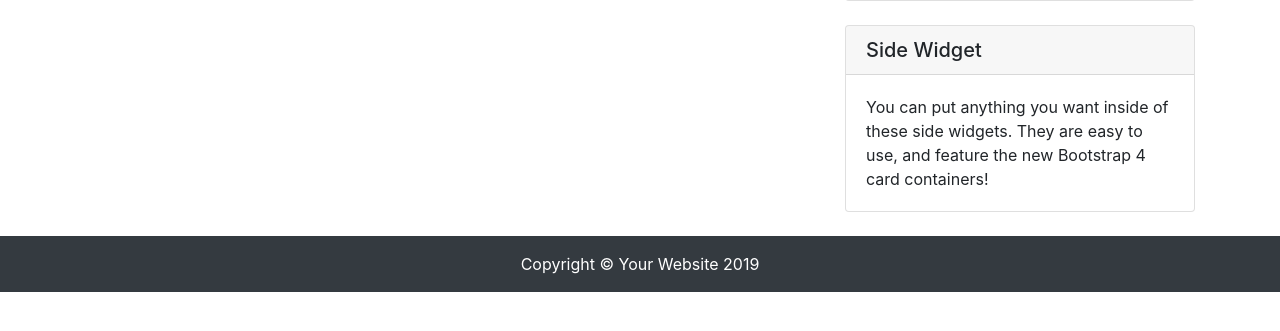
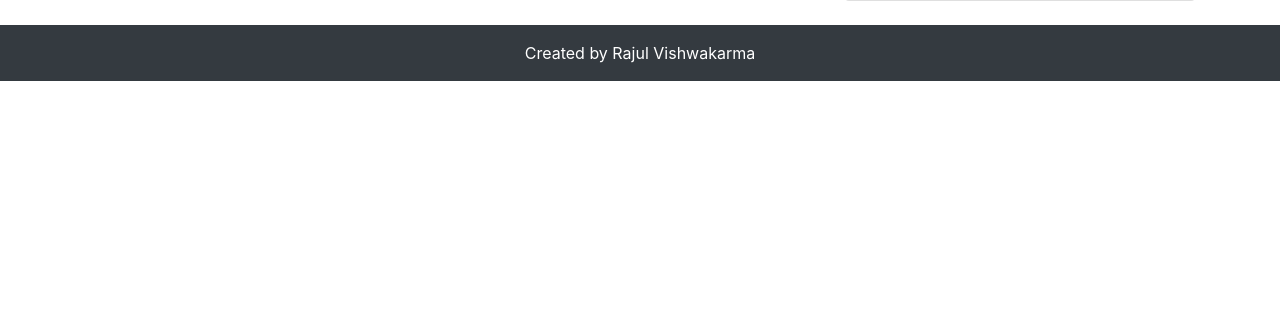
Before and after one commit to rajul3199/iic_internship, a PHP site: page /student-data.php?id=1 in a window 1280 px wide. Shown: the part 401-732 px from the top of the page. Run offline with PHP 8.4, Linux system fonts and the light colour scheme; data that the repository does not hold is empty.

Commit message:
Updated Student Data

```diff
--- a/index.php
+++ b/index.php
@@ -232,7 +232,7 @@ if ($_SERVER['REQUEST_METHOD'] == "POST") {
   </div>
 <footer class="py-3 bg-dark">
     <div class="container">
-      <p class="m-0 text-center text-white">Copyright © Your Website 2019</p>
+      <p class="m-0 text-center text-white">Created by Rajul Vishwakarma</p>
     </div>
     <!-- /.container -->
   </footer>
--- a/student-data.php
+++ b/student-data.php
@@ -158,12 +158,7 @@ $selected_courses_colleges = get_selected_courses_colleges($student_id);
         </div>
 
         <!-- Side Widget -->
-        <div class="card my-4">
-          <h5 class="card-header">Side Widget</h5>
-          <div class="card-body">
-            You can put anything you want inside of these side widgets. They are easy to use, and feature the new Bootstrap 4 card containers!
-          </div>
-        </div>
+
 
       </div>
 
@@ -176,7 +171,7 @@ $selected_courses_colleges = get_selected_courses_colleges($student_id);
   </div>
 <footer class="py-3 bg-dark">
     <div class="container">
-      <p class="m-0 text-center text-white">Copyright © Your Website 2019</p>
+      <p class="m-0 text-center text-white">Created by Rajul Vishwakarma</p>
     </div>
     <!-- /.container -->
   </footer>
```
